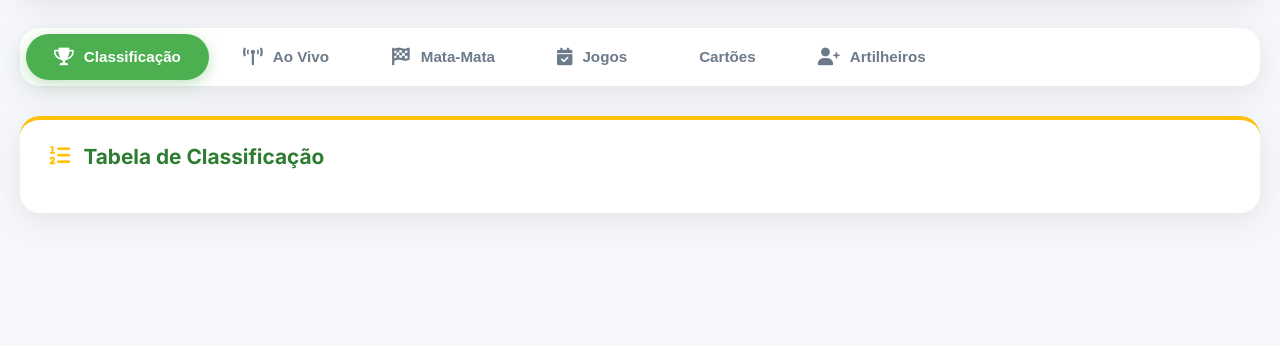
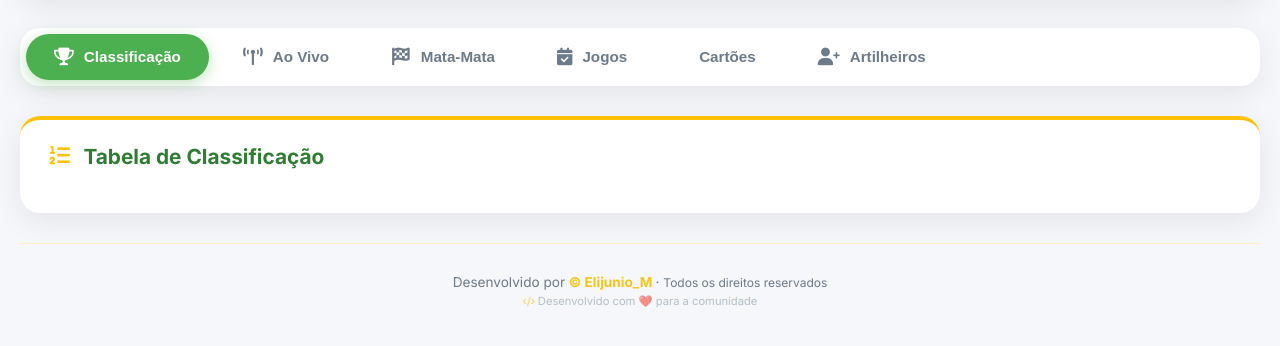
Before and after one commit to coyote61615/classificacaofutsalenvira, a plain HTML site: page index.html in a window 1280 px wide. Shown: the part 122-468 px from the top of the page. Drawn offline with Linux system fonts and the light colour scheme; no server answers.

Commit message:
v5comrodape

```diff
--- a/index.html
+++ b/index.html
@@ -340,6 +340,39 @@
             font-size: 0.9rem;
         }
 
+        /* ===== RODAPÉ ===== */
+        .footer {
+            text-align: center;
+            padding: 30px 20px 10px 20px;
+            border-top: 1px solid rgba(255, 215, 0, 0.2);
+            margin-top: 30px;
+        }
+        .footer .credit {
+            font-size: 0.85rem;
+            color: #6c7a8a;
+            font-weight: 400;
+        }
+        .footer .credit a {
+            color: #f5c518;
+            font-weight: 700;
+            text-decoration: none;
+            transition: all 0.3s ease;
+            border-bottom: 2px solid transparent;
+        }
+        .footer .credit a:hover {
+            border-bottom-color: #f5c518;
+        }
+        .footer .sub {
+            font-size: 0.7rem;
+            color: #8899aa;
+            margin-top: 4px;
+            opacity: 0.6;
+        }
+        .footer .sub i {
+            color: #f5c518;
+            font-size: 0.6rem;
+        }
+
         /* ===== RESPONSIVO ===== */
         @media (max-width: 768px) {
             .header { padding: 16px 18px; }
@@ -455,6 +488,23 @@
             <div id="scorersList" class="scorers-grid"></div>
         </div>
     </div>
+
+    <!-- ===== RODAPÉ ===== -->
+    <footer class="footer">
+        <p class="credit">
+            Desenvolvido por
+            <a href="https://www.instagram.com/elijunio_m?igsi=MTlmem94eWRrajg2Mg%3D%3D&utm_source=qr"
+               target="_blank">
+                © Elijunio_M
+            </a>
+            <span style="color: #6c7a8a; font-weight: 300;">·</span>
+            <span style="color: #6c7a8a; font-size: 0.75rem;">Todos os direitos reservados</span>
+        </p>
+        <p class="sub">
+            <i class="fas fa-code"></i>
+            Desenvolvido com ❤️ para a comunidade
+        </p>
+    </footer>
 
 </div>
 
```
